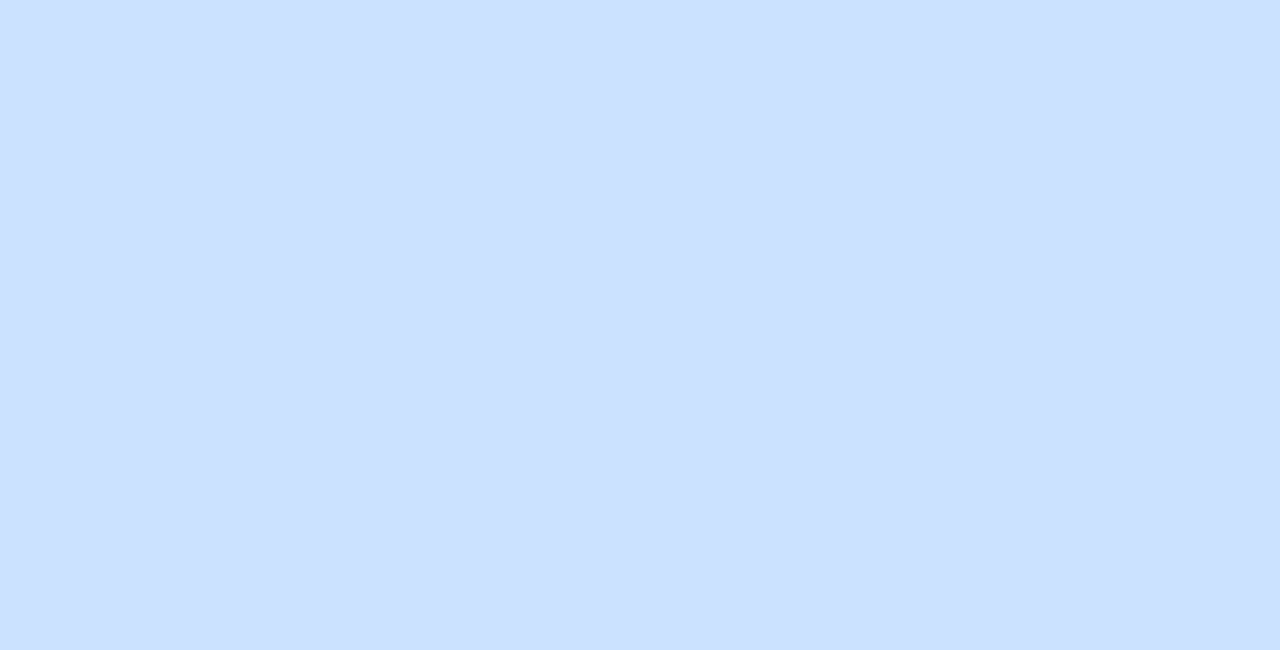
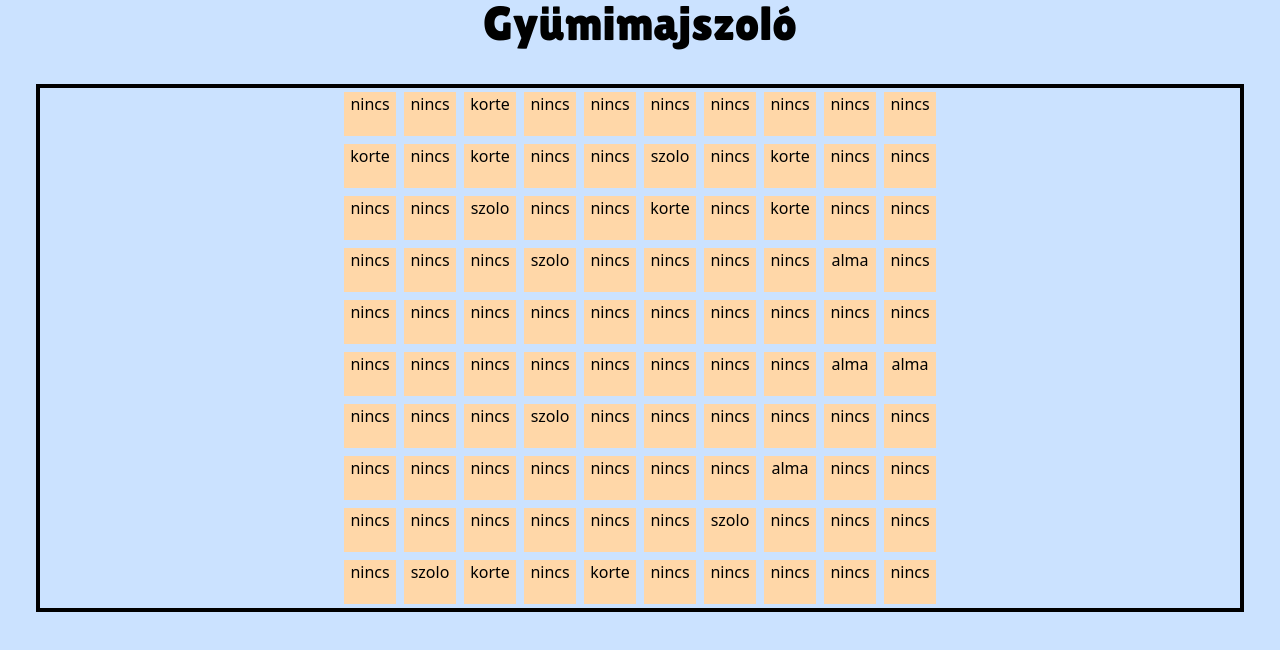
Before and after one commit to M-125/bitfarago2026_2, a plain HTML site: page index.html in a window 1280 px wide. Drawn offline with nearby package versions, Linux system fonts and the light colour scheme.

Commit message:
Made basic tile displaying and random fruit placement. Advice needed on how to proceed with placePlayer() function.

```diff
--- a/app.js
+++ b/app.js
@@ -0,0 +1,87 @@
+function gameLogic(field) {}
+
+function initField(size) {
+    // This function initializes the playing area [field] by generating its arrays and filling the tiles with fruits
+    // Field is the playing area defined by the user. 0-0 Is the upper left corner.
+    // The field variable is made up of arrays, it has x amount of arrays [rows] and in those arrays there are x amount of intigers [the specific tile of the row] in those arrays
+    // These intigers represent the tiles' state
+    // 0 means its empty
+    // 1 means it contains an apple
+    // 2 means it contains a grape
+    // 3 means it contains a pear
+    // 4 means it contains the player's body
+    // 5 means it contains the players head, which should have a non-directional sprite
+    const gyumi_fraction = 5; // How common is it for a fruit to get placed [1 / gyumi_fraction]
+    let field = []; // Make the field variable
+    for (let i = 0; i < size; i++) {
+        // Iterate over the provided size
+        field[i] = []; // Make an empty array for a new row
+        for (let u = 0; u < size; u++) {
+            // Iterate over the size again to fill the rows with values
+            if (
+                // Used to fill the tiles with fruit 1 / gyumi_fraction of the time
+                Math.floor(Math.random() * gyumi_fraction) ===
+                gyumi_fraction - 1
+            ) {
+                // If true it generates a random number between 1 and 3 to represent the fruits
+                field[i][u] = Math.floor(Math.random() * 3) + 1;
+            } else {
+                // If false it fills it with a 0 to represent an empty space
+                field[i][u] = 0;
+            }
+        }
+    }
+    return field;
+}
+
+function initGame() {
+    // Initializes the game; makes a popup window for size selection, displays that field, prompts user to select starting position then hands 'field' off to gameLogic()
+    // Someone pls make a popup for size selection :3
+    size = 10;
+    let field = initField(size); // Initialize field with given size
+    drawField(field); // Draw the field
+    // tile-${i}-${u} is there to help with putting the player on the desired square
+}
+
+function drawField(field) {
+    // This function will render the field
+    console.log(field);
+    let to_draw = ""; // We will pass this as innerHTML to the div with id 'playArea'
+    const field_size = field.length; // Get the size of the field
+    const row_classes = "h-13 flex"; // Used for classing the row divs
+    const tile_classes = "m-1 aspect-square w-13 bg-orange-200 text-center"; // Used for classing the tile divs
+    const button_classes = ""; // Used for classing tile buttons
+    for (
+        let i = 0;
+        i < field_size;
+        i++ // Iterate over the field
+    ) {
+        to_draw += `<div class="${row_classes}">`; // Append starting div of row with classes
+        for (
+            let u = 0;
+            u < field_size;
+            u++ // Iterate again to get the values of tiles
+        ) {
+            to_draw += [
+                `<div id="tile-${i}-${u}" class="${tile_classes}"><button class="${button_classes}" onclick="console.log('Cannot be placed!')">nincs</button></div>`,
+                `<div id="tile-${i}-${u}" class="${tile_classes}"><button class="${button_classes}" onclick="placePlayer(${i}, ${u}, ${field})">alma</button></div>`,
+                `<div id="tile-${i}-${u}" class="${tile_classes}"><button class="${button_classes}" onclick="placePlayer(${i}, ${u}, ${field})">szolo</button></div>`,
+                `<div id="tile-${i}-${u}" class="${tile_classes}"><button class="${button_classes}" onclick="placePlayer(${i}, ${u}, ${field})">korte</button></div>`,
+                `<div id="tile-${i}-${u}" class="${tile_classes}"><button class="${button_classes}" onclick="console.log('Cannot be placed!')">test(?)</button></div>`,
+                `<div id="tile-${i}-${u}" class="${tile_classes}"><button class="${button_classes}" onclick="console.log('Cannot be placed!')">fej</button></div>`,
+            ][field[i][u]]; // Get whatever is supposed to get drawn from the array
+        }
+
+        to_draw += "</div>"; // Append ending div of row
+    }
+
+    document.getElementById("playArea").innerHTML = to_draw; // Render the elements
+}
+
+function placePlayer(row, column, field) {
+    console.log(row, column, field);
+    field[row][column].splice(0, 1, 5);
+    drawField(field);
+}
+
+initGame();
--- a/index.html
+++ b/index.html
@@ -3,6 +3,7 @@
     <head>
         <meta charset="UTF-8" />
         <meta name="viewport" content="width=device-width, initial-scale=1.0" />
+
         <script src="https://cdn.jsdelivr.net/npm/@tailwindcss/browser@4"></script>
         <link rel="stylesheet" href="style.css" />
         <link rel="preconnect" href="https://fonts.googleapis.com" />
@@ -18,7 +19,17 @@
             href="https://assets.raspberrypi.com/favicon.png"
             data-gatsby-head="true"
         />
-		<title>Kerti Pincék - Gyümievő</title>
+        <title>Kerti Pincék - Gyümimajszoló</title>
     </head>
-	<body class="bg-blue-200/80"></body>
+    <body class="bg-blue-200/80">
+        <div>
+            <header>
+                <h1 class="text-5xl text-center font-bold lili">
+                    Gyümimajszoló
+                </h1>
+            </header>
+            <div id="playArea" class="ring-4 m-10 grid justify-center"></div>
+        </div>
+        <script src="app.js"></script>
+    </body>
 </html>
```
Lines whose indentation alone changed are shown as unchanged.
